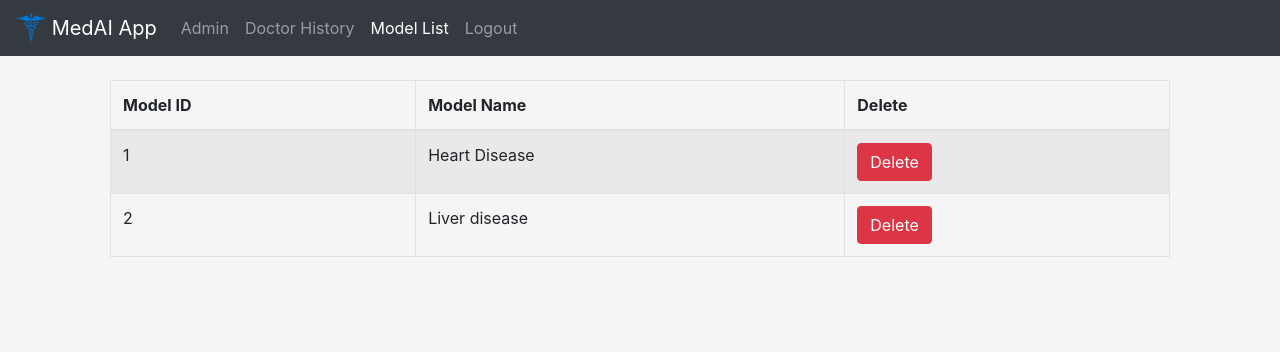
After one commit to abdvc/FYP-MedAI, a Flask app: page /model_list in a window 1280 px wide. The commit adds this page. Shown: the top 352 px of the page. Run offline with Flask 2, Linux system fonts and the light colour scheme; a user stored in the database is signed in; some libraries are stand-ins or nearby versions.

Commit message:
model_list added

```diff
--- a/app.py
+++ b/app.py
@@ -33,7 +33,7 @@ app = Flask(__name__)
 app.secret_key = "lightupskecher"
 conn = sqlite3.connect("MedAi.db", check_same_thread=False)
 
-def model_list():
+def get_models():
     query = "select id, name, description from models"
 
     cur = conn.execute(query)
@@ -277,6 +277,20 @@ def dochist():
     else:
         return redirect(url_for("login"))
 
+#route to model list page
+@app.route('/model_list')
+def model_list():
+    if request.method == "POST":
+        print()
+
+    if check_session():
+        if check_admin() == 1:
+            return render_template('model_list.html')
+        else:
+            return redirect(url_for("home"))
+    else:
+        return redirect(url_for("login"))
+
 #login function
 @app.route('/logout')
 def logout():
@@ -306,11 +320,11 @@ def _get_data():
     return jsonify({'data': render_template('response.html', button_id=button_id)})
 
 app.jinja_env.globals.update(get_features=get_features)
-app.jinja_env.globals.update(model_list=model_list)
+app.jinja_env.globals.update(get_models=get_models)
 app.jinja_env.globals.update(fetch_all_patients=fetch_all_patients)
 app.jinja_env.globals.update(fetch_all_doctors=fetch_all_doctors)
 
 if __name__ == "__main__":
     print("\nMedAI Assistant\nCopyright (C) 2020  Abdullah Humayun, Abdul Razaque Soomro, Danysh Soomro\n")
-    #app.run(debug=True)
-    app.run()
+    app.run(debug=True)
+    #app.run()
--- a/templates/base.html
+++ b/templates/base.html
@@ -43,7 +43,8 @@
     {% else %}
       {% set navigation_bar = [
         ('/admin', 'admin', 'Admin'),
-        ('/dochist', 'dochist', 'Doctor History')
+        ('/dochist', 'dochist', 'Doctor History'),
+        ('/model_list', 'model_list', 'Model List')
       ] -%}
       {% set active_page = active_page|default('admin') -%}
     {% endif %}
--- a/templates/entry.html
+++ b/templates/entry.html
@@ -19,7 +19,7 @@
 <link href="../static/css/entry.css" rel="stylesheet"> {% endblock %} {% block title %}Med AI | Data Entry{% endblock %} {% block content %}
 <!-- Side navigation -->
 <div class="sidenav container">
-    {% set model = model_list() %} {% for row in model %}
+    {% set model = get_models() %} {% for row in model %}
     <button id="{{row[0]}}" value={{row[0]}} class="m-1 btn btn-block btn-outline-info">{{ row[1] }}</button> {% endfor %}
 </div>
 
--- /dev/null
+++ b/templates/model_list.html
@@ -0,0 +1,60 @@
+<!--
+    MedAI Assistant
+    Copyright (C) 2020  Abdullah Humayun, Abdul Razaque Soomro, Danysh Soomro
+
+    This program is free software: you can redistribute it and/or modify
+    it under the terms of the GNU General Public License as published by
+    the Free Software Foundation, either version 3 of the License, or
+    (at your option) any later version.
+
+    This program is distributed in the hope that it will be useful,
+    but WITHOUT ANY WARRANTY; without even the implied warranty of
+    MERCHANTABILITY or FITNESS FOR A PARTICULAR PURPOSE.  See the
+    GNU General Public License for more details.
+
+    You should have received a copy of the GNU General Public License
+    along with this program.  If not, see <https://www.gnu.org/licenses/>.
+-->
+{% extends "base.html" %}
+{% set active_page = "model_list" %}
+{% block title %}Med AI | Model List{% endblock %}
+{% block head %}
+<link href="../static/css/pathist.css" rel="stylesheet">
+{% endblock %}
+{% block content %}
+<div class="container pathist-body">
+    <table class="table table-striped table-bordered">
+        <thead>
+            <tr>
+                <th>
+                    Model ID
+                </th>
+                <th>
+                    Model Name
+                </th>
+                <th>
+                    Delete
+                </th>
+            </tr>
+        </thead>
+        <tbody>
+            {% set model = get_models() %}
+            {% for row in model %}
+            <tr>
+                <td>
+                    {{row[0]}}
+                </td>
+                <td>
+                    {{row[1]}}
+                </td>
+                <td>
+                    <form action="model_list" method="POST">
+                        <button type="submit" class="btn btn-danger" value={{row[0]}}>Delete</button>
+                    </form>
+                </td>
+            </tr>
+            {% endfor %}
+        </tbody>
+    </table>
+</div>
+{% endblock %}
```
